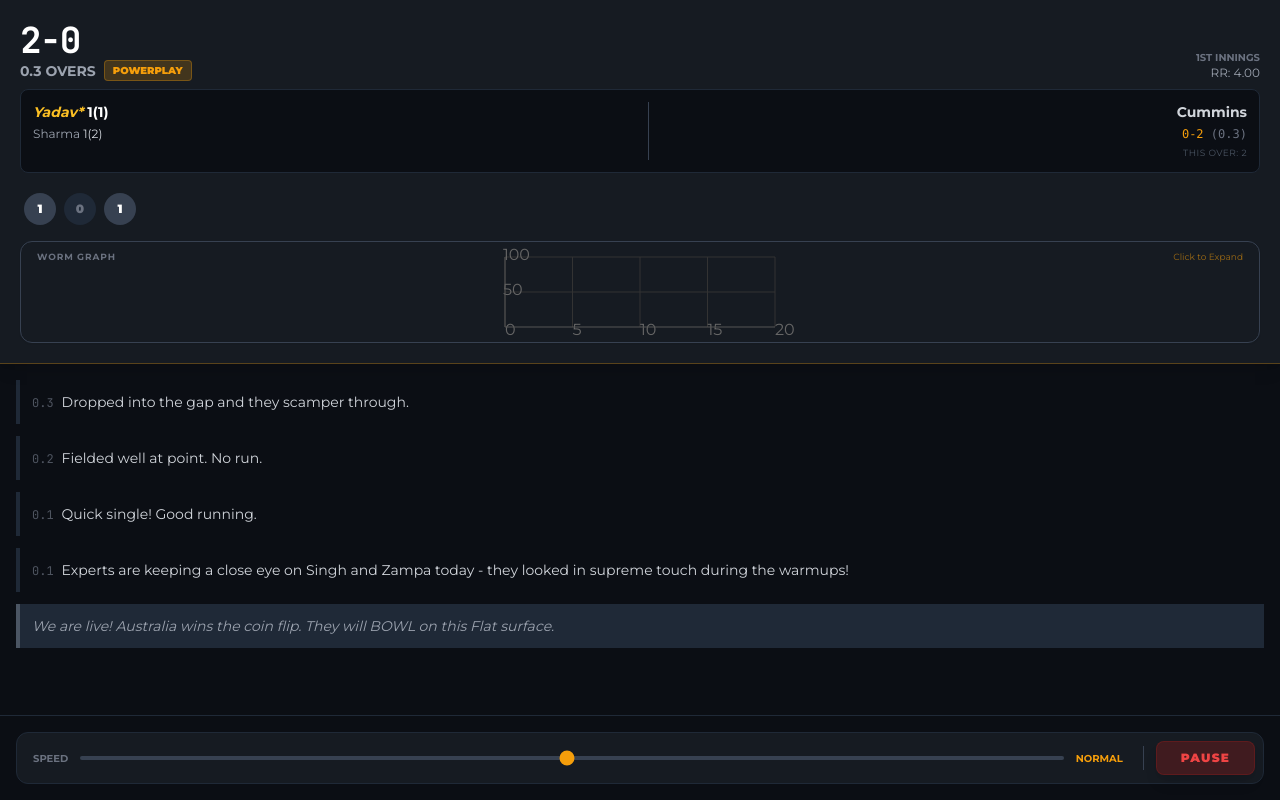
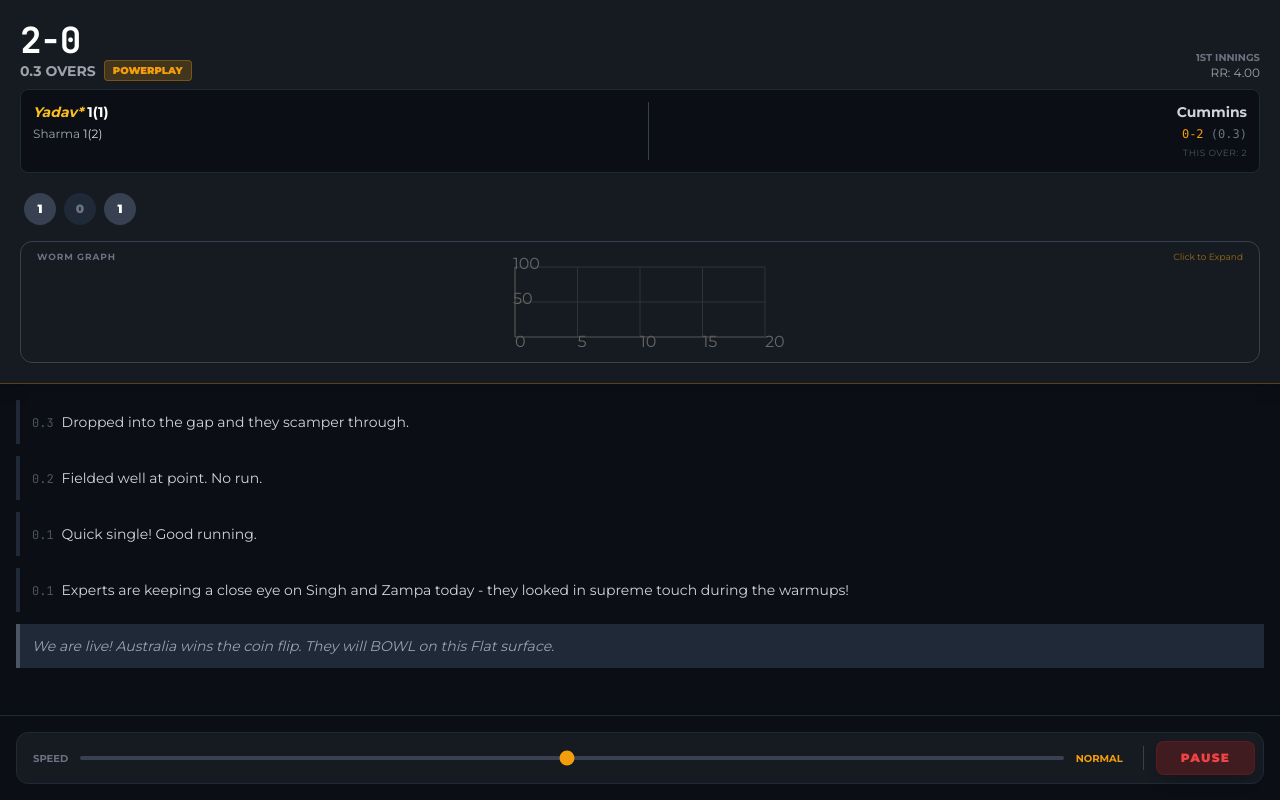
Before and after one commit to jzfdav/cricfuzz, a Preact app: page / in a window 1280 px wide. Both pictures are taken after a click on the button "START MATCH". Built offline with nearby package versions, Linux system fonts and the light colour scheme.

Commit message:
style: reduce axis font size and fix overlap in worm graph

```diff
--- a/src/components/WormGraph.tsx
+++ b/src/components/WormGraph.tsx
@@ -20,8 +20,8 @@ export function WormGraph({ data, targetData, totalOvers, color = "#fbbf24" }: W
 
     // Config - Compact Defaults
     const width = expanded ? 700 : 300;
-    const height = expanded ? 350 : 100; // Reduced from 150 to 100
-    const padding = expanded ? 40 : 15;  // Reduced from 30 to 15
+    const height = expanded ? 350 : 120; // Increased height slightly to accommodate padding
+    const padding = expanded ? 40 : 25;  // Increased padding to clear title overlap
     const graphWidth = width - padding * 2;
     const graphHeight = height - padding * 2;
 
@@ -79,7 +79,7 @@ export function WormGraph({ data, targetData, totalOvers, color = "#fbbf24" }: W
 
                 {expanded && <h3 className="font-black uppercase tracking-[0.2em] text-amber-500 text-sm mb-4 text-center">Match Analysis</h3>}
 
-                <svg width="100%" height={expanded ? 400 : 100} viewBox={`0 0 ${width} ${height}`} className="overflow-visible">
+                <svg width="100%" height={expanded ? 400 : 120} viewBox={`0 0 ${width} ${height}`} className="overflow-visible">
                     {/* Axes & Grid */}
                     <>
                         {/* Grid & Ticks */}
@@ -90,7 +90,7 @@ export function WormGraph({ data, targetData, totalOvers, color = "#fbbf24" }: W
                             return (
                                 <g key={`x-${tick}`}>
                                     <line x1={x} y1={padding} x2={x} y2={height - padding} stroke="#333" strokeWidth="0.5" strokeDasharray="2" />
-                                    <text x={x} y={height - padding + (expanded ? 15 : 8)} fill="#666" fontSize={expanded ? "10" : "6"} textAnchor="middle" fontWeight="bold">{tick}</text>
+                                    <text x={x} y={height - padding + (expanded ? 15 : 10)} fill="#666" fontSize={expanded ? "10" : "4.5"} textAnchor="middle" fontWeight="bold">{tick}</text>
                                 </g>
                             );
                         })}
@@ -103,7 +103,7 @@ export function WormGraph({ data, targetData, totalOvers, color = "#fbbf24" }: W
                             return (
                                 <g key={`y-${tick}`}>
                                     <line x1={padding} y1={y} x2={width - padding} y2={y} stroke="#333" strokeWidth="0.5" strokeDasharray="2" />
-                                    <text x={padding - (expanded ? 5 : 2)} y={y + 3} fill="#666" fontSize={expanded ? "10" : "6"} textAnchor="end" fontWeight="bold">{tick}</text>
+                                    <text x={padding - (expanded ? 5 : 2)} y={y + (expanded ? 3 : 1.5)} fill="#666" fontSize={expanded ? "10" : "4.5"} textAnchor="end" fontWeight="bold">{tick}</text>
                                 </g>
                             );
                         })}
```
